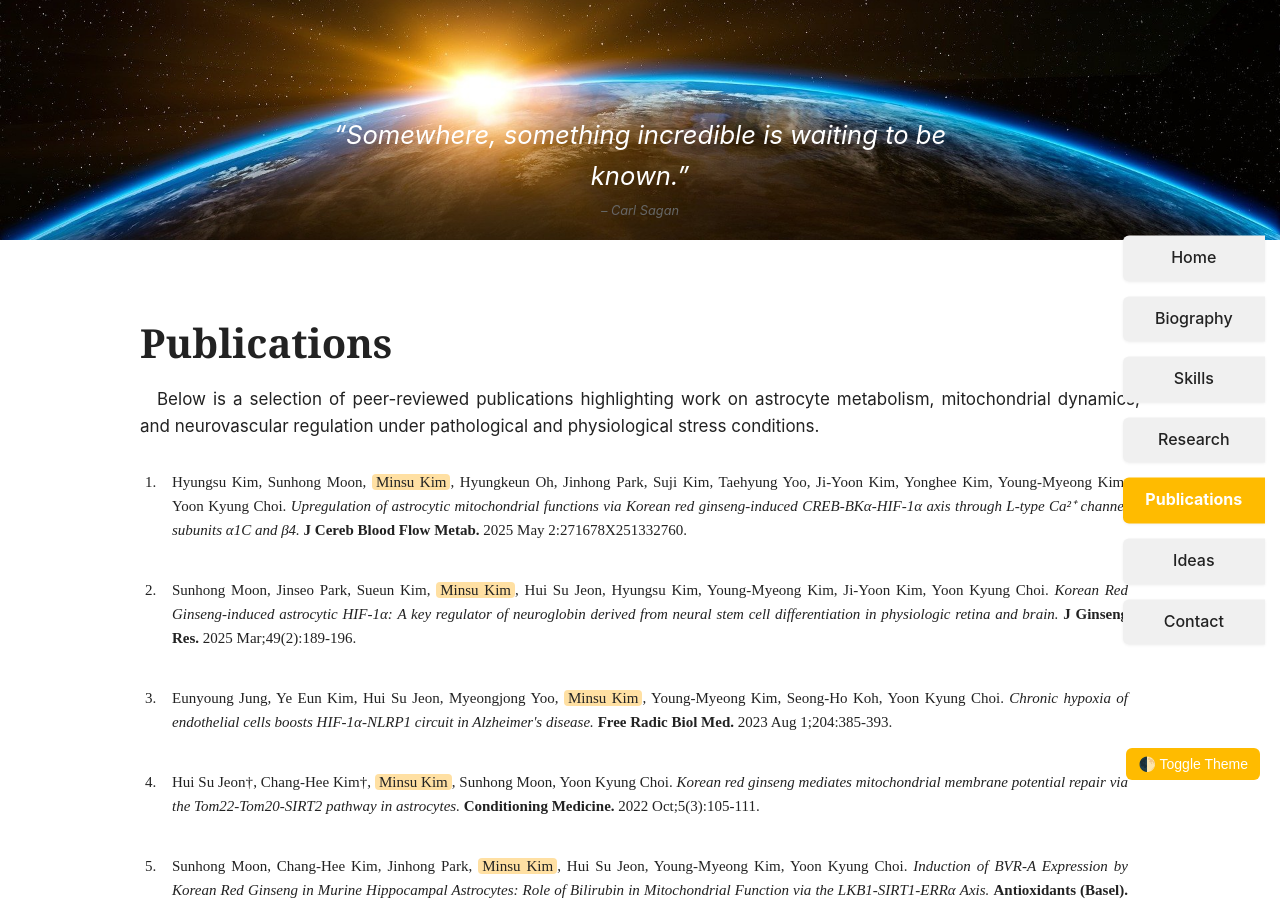
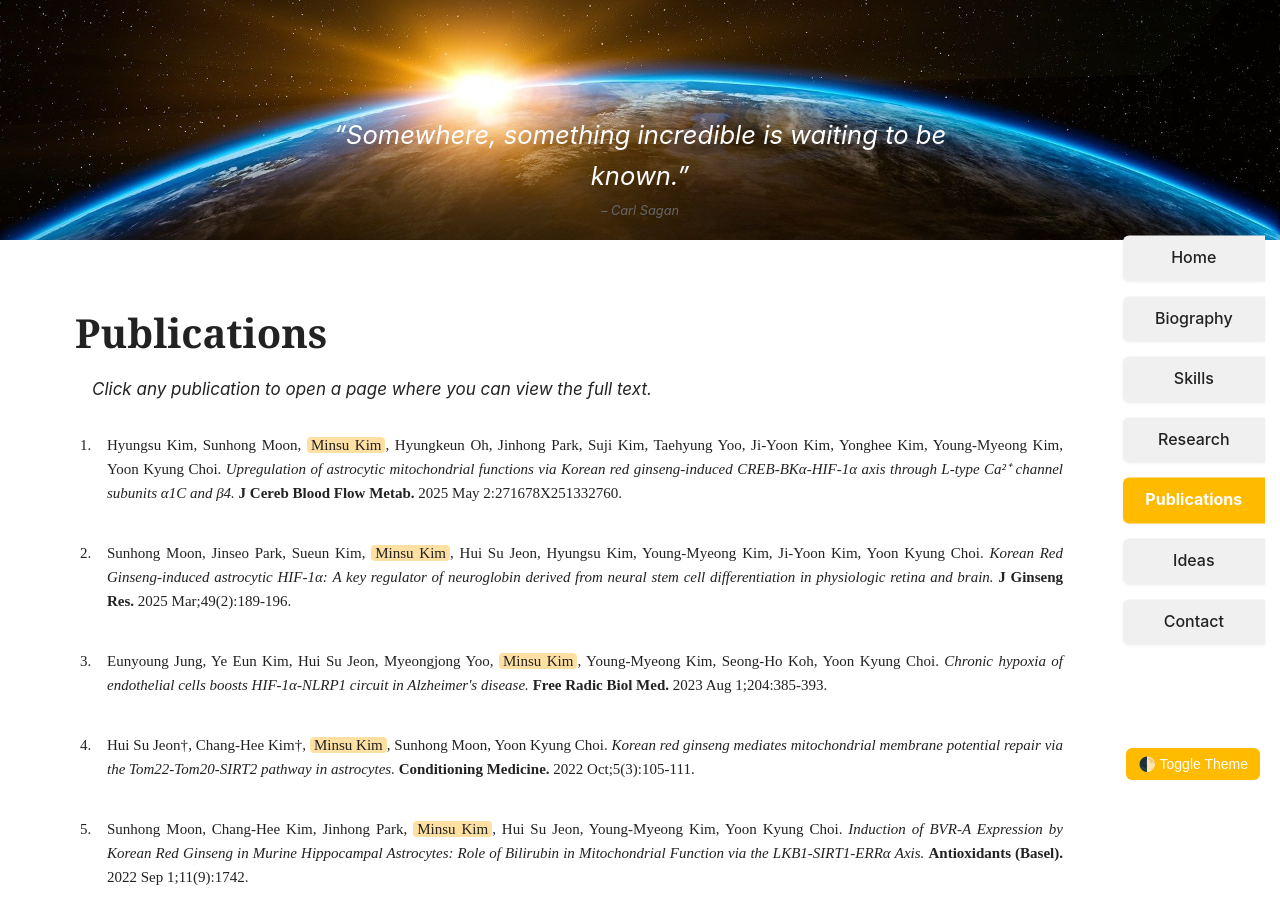
Before and after one commit to kmmns0613/minsu-kim.github.io, a plain HTML site: page publications.html in a window 1280 px wide. Shown: the top 902 px of the page. Drawn offline with Linux system fonts and the light colour scheme.

Commit message:
Update intro paragraph layout

```diff
--- a/publications.html
+++ b/publications.html
@@ -86,6 +86,7 @@
       text-align: justify;
       margin-bottom: 10px;
       text-indent: 1em;
+      font-style: oblique 10deg;
     }
 
     header {
@@ -158,7 +159,8 @@
     .container {
       max-width: var(--container-max-width);
       padding: var(--container-padding);
-      margin: 20px auto;
+      padding-right: clamp(100px, 20vw, 160px);
+      margin: 10px auto;
     }
 
     .collapsed header {
@@ -248,7 +250,7 @@
   <div class="container">
     <h1>Publications</h1>
     <p class="intro-paragraph">
-      Below is a selection of peer-reviewed publications highlighting work on astrocyte metabolism, mitochondrial dynamics, and neurovascular regulation under pathological and physiological stress conditions.
+      Click any publication to open a page where you can view the full text.
     </p>
 
     <style>
```
Also changed, not shown: skills.html (+4 -1 lines).
